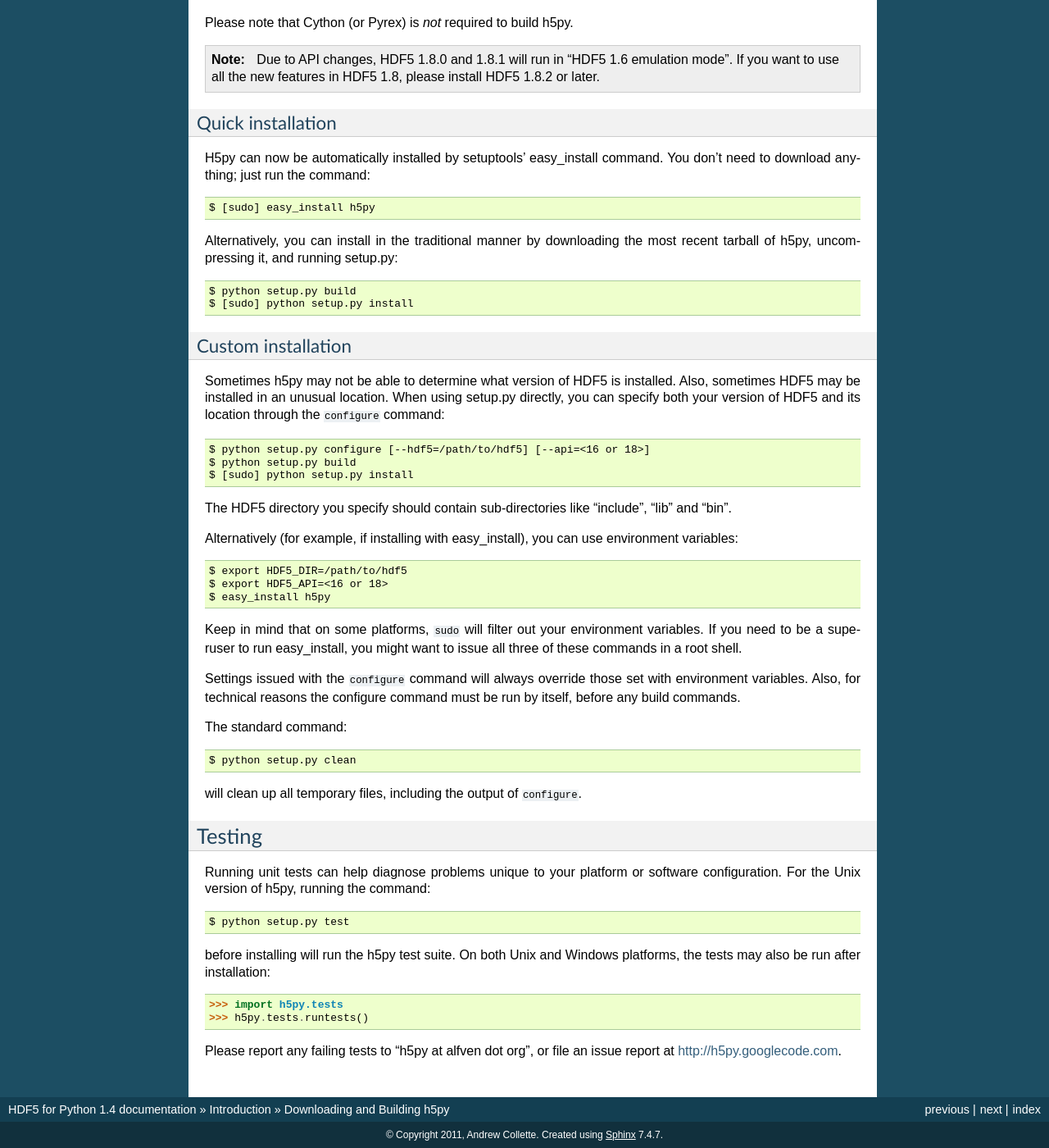
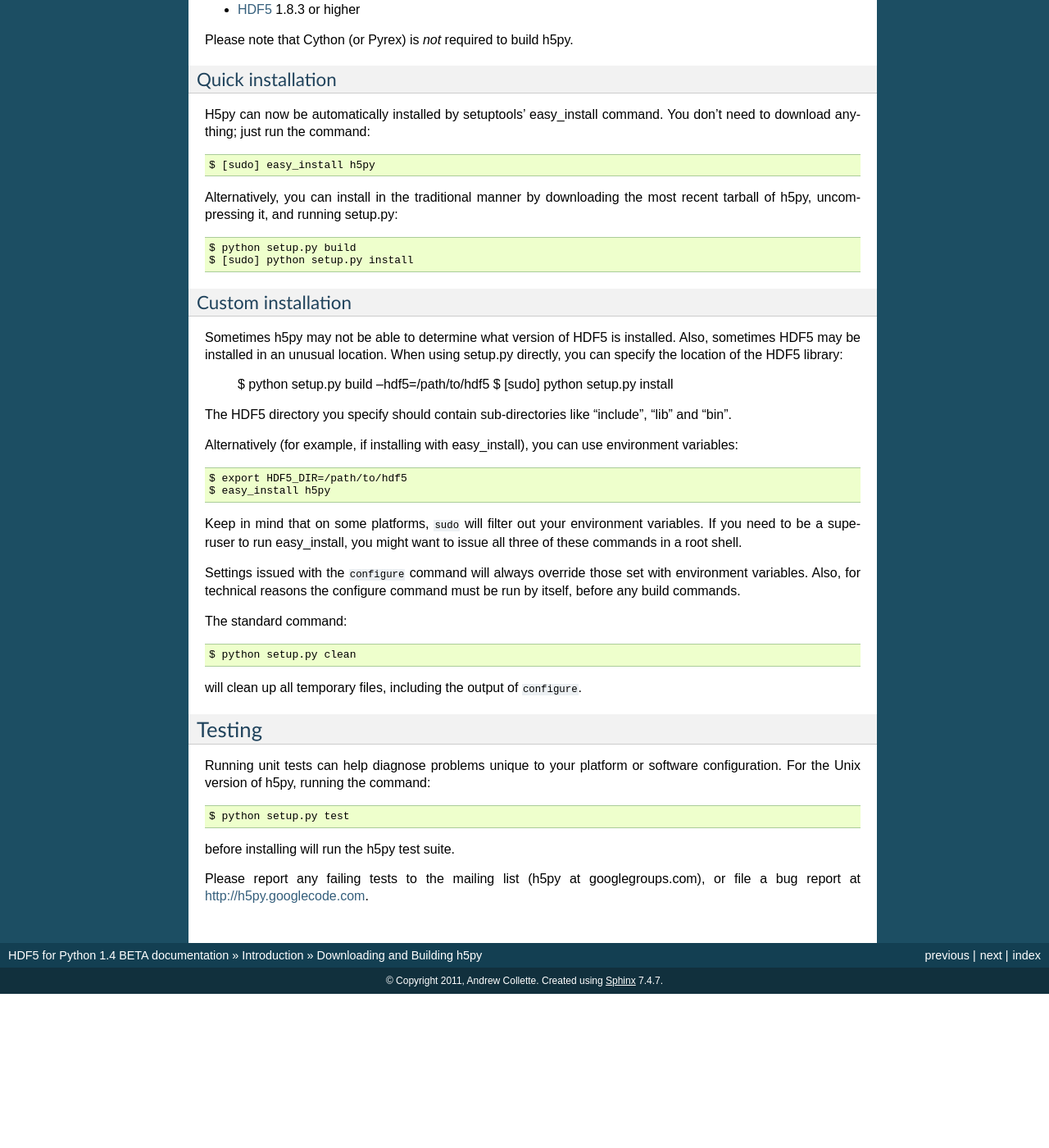
Before and after one commit to google-code-export/h5py, a Sphinx documentation site: the page built from docs/source/intro/build.rst, in a window 1280 px wide and 1400 px high, scrolled down 979 px. Shown: the whole window at 82% size. Built offline with Sphinx 7.4.7, drawn with Linux system fonts in a browser that asks for light colours; after the commit the page ends 2191 px from its top, so only the background shows below that; some of the changed text lies outside the part shown.

Commit message:
docs update

```diff
--- a/docs/source/conf.py
+++ b/docs/source/conf.py
@@ -50,7 +50,7 @@
 # The short X.Y version.
 version = '1.4'
 # The full version, including alpha/beta/rc tags.
-release = '1.4'
+release = '1.4 BETA'
 
 # The language for content autogenerated by Sphinx. Refer to documentation
 # for a list of supported languages.
--- a/docs/source/index.rst
+++ b/docs/source/index.rst
@@ -3,9 +3,9 @@
    You can adapt this file completely to your liking, but it should at least
    contain the root `toctree` directive.
 
-###########################################
-Welcome to HDF5 for Python's documentation!
-###########################################
+###############################################
+HDF5 for Python 1.4 (BETA) Online Documentation
+###############################################
 
 Contents:
 
--- a/docs/source/intro/build.rst
+++ b/docs/source/intro/build.rst
@@ -14,8 +14,8 @@
 On Windows, HDF5 is provided as part of the integrated
 installer for h5py.
 
-On Linux and OS-X, you must provide HDF5 yourself.  HDF5 versions **1.6.5**
-through **1.8.3** are supported. **The best solution is
+On Linux and OS-X, you must provide HDF5 yourself.  HDF5 versions **1.8.3**
+and higher are supported.  **The best solution is
 to install HDF5 via a package manager like apt, yum or fink.** Regardless of
 how you decide to install HDF5, keep the following in mind:
 
@@ -40,8 +40,8 @@
 Requires
 ^^^^^^^^
 
-- Python 2.5
-- NumPy_ 1.0.3 or higher
+- Python 2.6, 2.7 or 3.2
+- Any modern version of Numpy
 
 Download the executable installer from `Google Code`__ and run it.  This
 installs h5py and a private copy of HDF5 1.8.
@@ -60,19 +60,15 @@
 Requires
 ^^^^^^^^
 
-- Python 2.5 or 2.6, including headers ("python-dev")
+- Python 2.6, 2.7 or 3.2
+- C headers for Python (usually "python-dev" or similar)
 - Numpy_ 1.0.3 or higher
-- HDF5_ 1.6.5 or higher, including 1.8.X versions
+- HDF5_ 1.8.3 or higher
 
 .. _Numpy: http://numpy.scipy.org/
 .. _HDF5: http://www.hdfgroup.com/HDF5
 
 Please note that Cython (or Pyrex) is *not* required to build h5py.
-
-.. note::
-    Due to API changes, HDF5 1.8.0 and 1.8.1 will run in "HDF5 1.6 emulation
-    mode".  If you want to use all the new features in HDF5 1.8, please
-    install HDF5 1.8.2 or later.
 
 Quick installation
 ^^^^^^^^^^^^^^^^^^
@@ -94,11 +90,9 @@
 
 Sometimes h5py may not be able to determine what version of HDF5 is installed.
 Also, sometimes HDF5 may be installed in an unusual location.  When using
-setup.py directly, you can specify both your version of HDF5 and its location
-through the ``configure`` command::
+setup.py directly, you can specify the location of the HDF5 library:
 
-    $ python setup.py configure [--hdf5=/path/to/hdf5] [--api=<16 or 18>]
-    $ python setup.py build
+    $ python setup.py build --hdf5=/path/to/hdf5
     $ [sudo] python setup.py install
 
 The HDF5 directory you specify should contain sub-directories like "include",
@@ -108,7 +102,6 @@
 environment variables::
 
     $ export HDF5_DIR=/path/to/hdf5
-    $ export HDF5_API=<16 or 18>
     $ easy_install h5py
 
 Keep in mind that on some platforms, ``sudo`` will filter out your environment
@@ -133,11 +126,7 @@
 
     $ python setup.py test
 
-before installing will run the h5py test suite.  On both Unix and Windows
-platforms, the tests may also be run after installation:
+before installing will run the h5py test suite.
 
-    >>> import h5py.tests
-    >>> h5py.tests.runtests()
-
-Please report any failing tests to "h5py at alfven dot org", or file an issue
-report at http://h5py.googlecode.com.
+Please report any failing tests to the mailing list (h5py at googlegroups.com),
+or file a bug report at http://h5py.googlecode.com.
```
